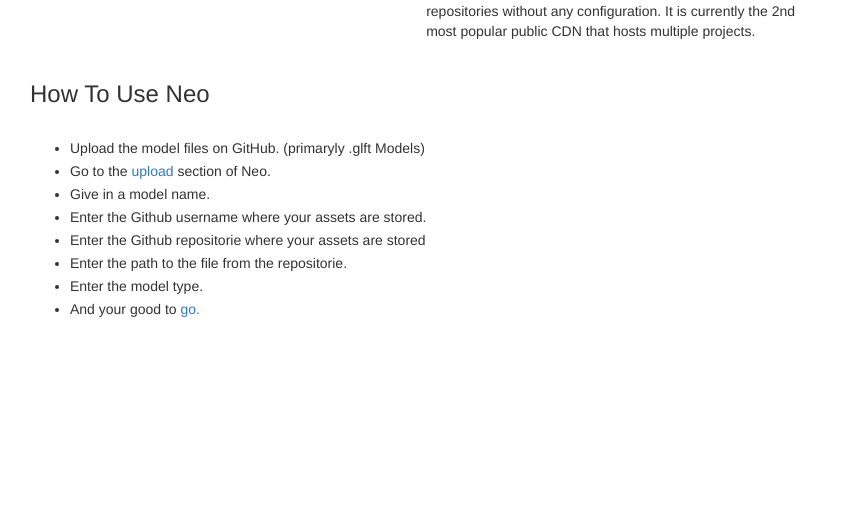
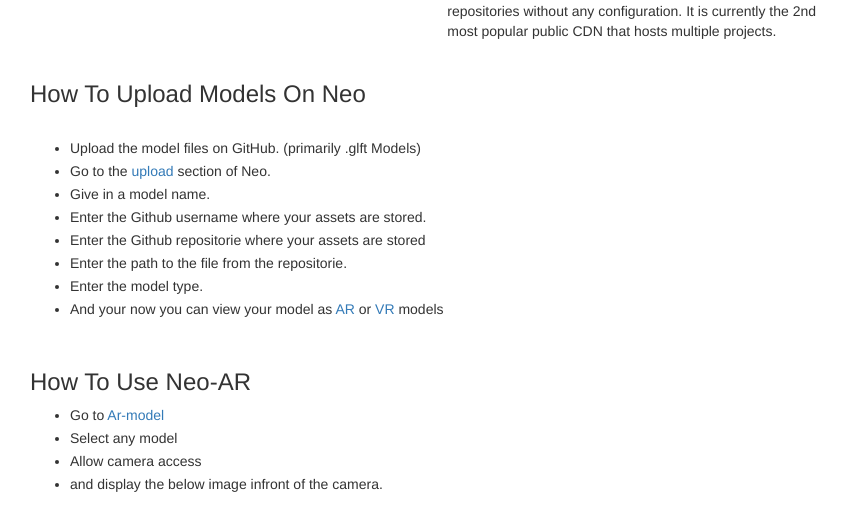
Before and after one commit to ckmonish2000/ProjectNeo, a Flask app: page / in a window 1280 px wide. Shown: the part 768-1282 px from the top of the page, without its empty margins (40-887 px from the left). Before the commit the page ends 1085 px from the top, so only its background shows below. Run offline with Flask 2, Linux system fonts and the light colour scheme; some libraries are stand-ins or nearby versions.

Commit message:
updated docs

```diff
--- a/flask server/templates/test.html
+++ b/flask server/templates/test.html
@@ -15,7 +15,7 @@
     <div class="des-txt">
       <h4><a href="https://aframe.io">Aframe</a></h4>
       <img src="https://upload.wikimedia.org/wikipedia/commons/9/92/A-Frame_logo.png" alt="aframe" height="200">
-      <p>A-Frame is a web framework for building virtual reality (VR) experiences. A-Frame is based on top of HTML, making it simple to get started. But A-Frame is not just a 3D scene graph or a markup language; the core is a powerful entity-component framework that provides a declarative, extensible, and composable structure to three.js.</p>
+      <p>A-Frame is a web framework for building virtual reality (VR) experiences. A-Frame is based on top of HTML, making it simple to get started. But A-Frame is not just a 3D scene graph or a markup language; the core is a powerful entity-component framework that provides a declarative, extensible, and composable structure to three.js. Our product also use's a ar tool called AR.js </p>
     </div>
 
     <div class="des-txt">
@@ -32,18 +32,30 @@
 
   </div>
 
-<h3>How To Use Neo</h3>
+<h3>How To Upload Models On Neo </h3>
 <br>
 
 <ul>
-  <li class="lst">Upload the model files on GitHub. (primaryly .glft Models)</li>
+  <li class="lst">Upload the model files on GitHub. (primarily .glft Models)</li>
   <li class="lst">Go to the <a href="/upload">upload</a> section of Neo. </li>
   <li class="lst">Give in a model name.</li>
   <li class="lst">Enter the Github username where your assets are stored.</li>
   <li class="lst">Enter the Github repositorie where your assets are stored</li>
   <li class="lst">Enter the path to the file from the repositorie.</li>
   <li class="lst">Enter the model type.</li>
-  <li class="lst">And your good to <a href="/models">go.</a></li>
+  <li class="lst">And your now you can view your model as <a href="/ar-models">AR</a> or <a href="/vr-models">VR</a> models</li>
+</ul>
+
+<br>
+<h3>How To Use Neo-AR</h3>
+
+<ul>
+  <li class="lst">Go to <a href="/ar-models">Ar-model</a></li>
+  <li class="lst">Select any model </li>
+  <li class="lst">Allow camera access </li>
+  <li class="lst">and display the below image infront of the camera.</li>
+  <br>
+  <img src="https://upload.wikimedia.org/wikipedia/commons/4/48/Hiro_marker_ARjs.png" alt="hiro marker">
 </ul>
 
 
```
